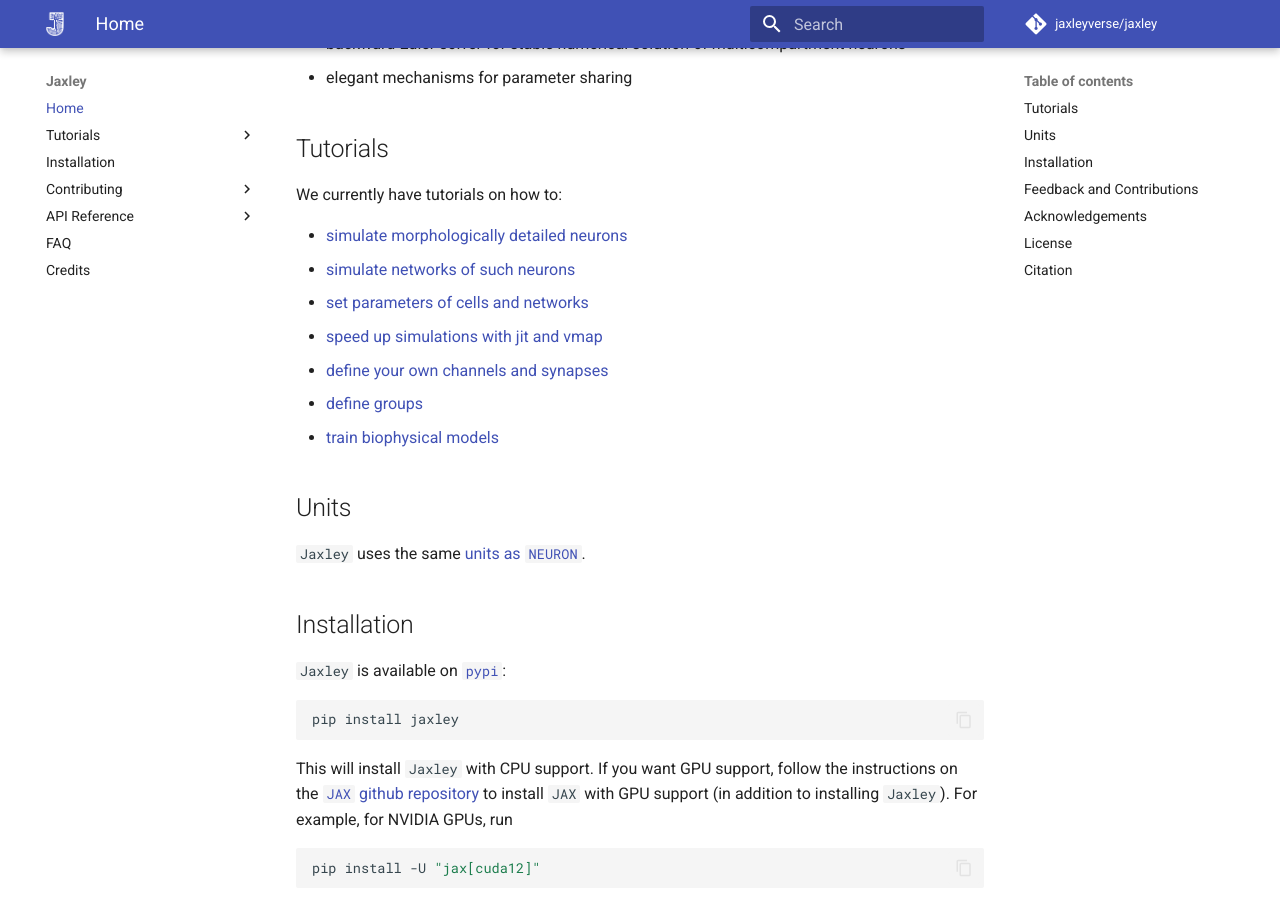
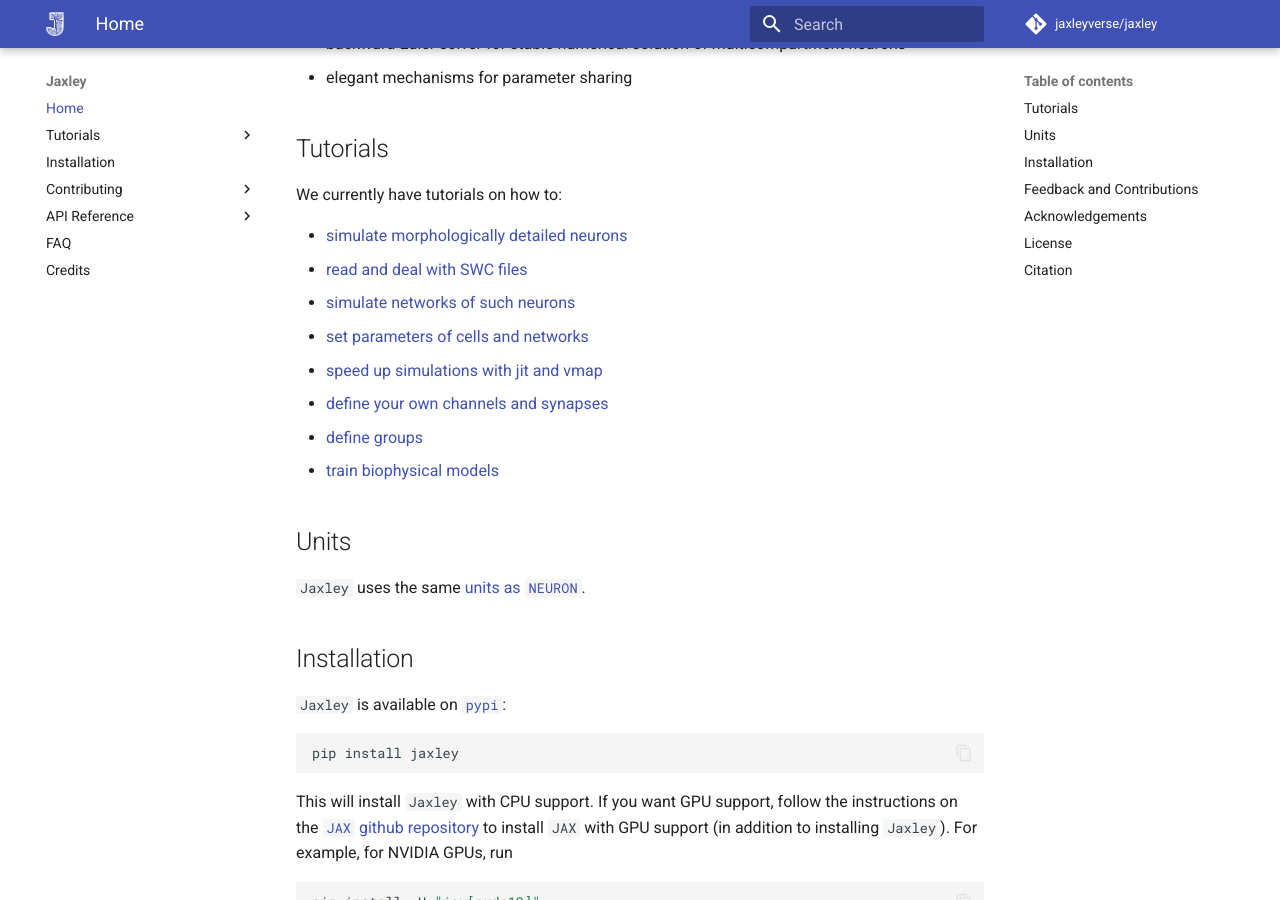
Before and after one commit to jaxleyverse/jaxley, an MkDocs documentation site: the page built from docs/docs/index.md, in a window 1280 px wide and 900 px high, scrolled down 434 px. Built offline with MkDocs 1.6.1 and Material for MkDocs 9.7.7, drawn with Linux system fonts in a browser that asks for light colours; comment, search, counter and statistics services are not loaded.

Commit message:
update some tutorials

```diff
--- a/docs/docs/index.md
+++ b/docs/docs/index.md
@@ -17,6 +17,7 @@
 We currently have tutorials on how to:
 
 - [simulate morphologically detailed neurons](https://jaxleyverse.github.io/jaxley/tutorial/01_morph_neurons.md)
+- [read and deal with SWC files](https://jaxleyverse.github.io/jaxley/tutorial/08_importing_morphologies.md)
 - [simulate networks of such neurons](https://jaxleyverse.github.io/jaxley/tutorial/02_small_network.md)
 - [set parameters of cells and networks](https://jaxleyverse.github.io/jaxley/tutorial/03_setting_parameters.md)
 - [speed up simulations with jit and vmap](https://jaxleyverse.github.io/jaxley/tutorial/04_jit_and_vmap.md)
--- a/docs/mkdocs.yml
+++ b/docs/mkdocs.yml
@@ -5,6 +5,7 @@
   - Home: index.md
   - Tutorials:
     - Getting started: tutorial/01_morph_neurons.md
+    - Read and handle SWC files: tutorial/08_importing_morphologies.md
     - Run a network simulation: tutorial/02_small_network.md
     - Set parameters: tutorial/03_setting_parameters.md
     - Accelerate simulations: tutorial/04_jit_and_vmap.md
```
Also changed, not shown: README.md, 1 other file.
